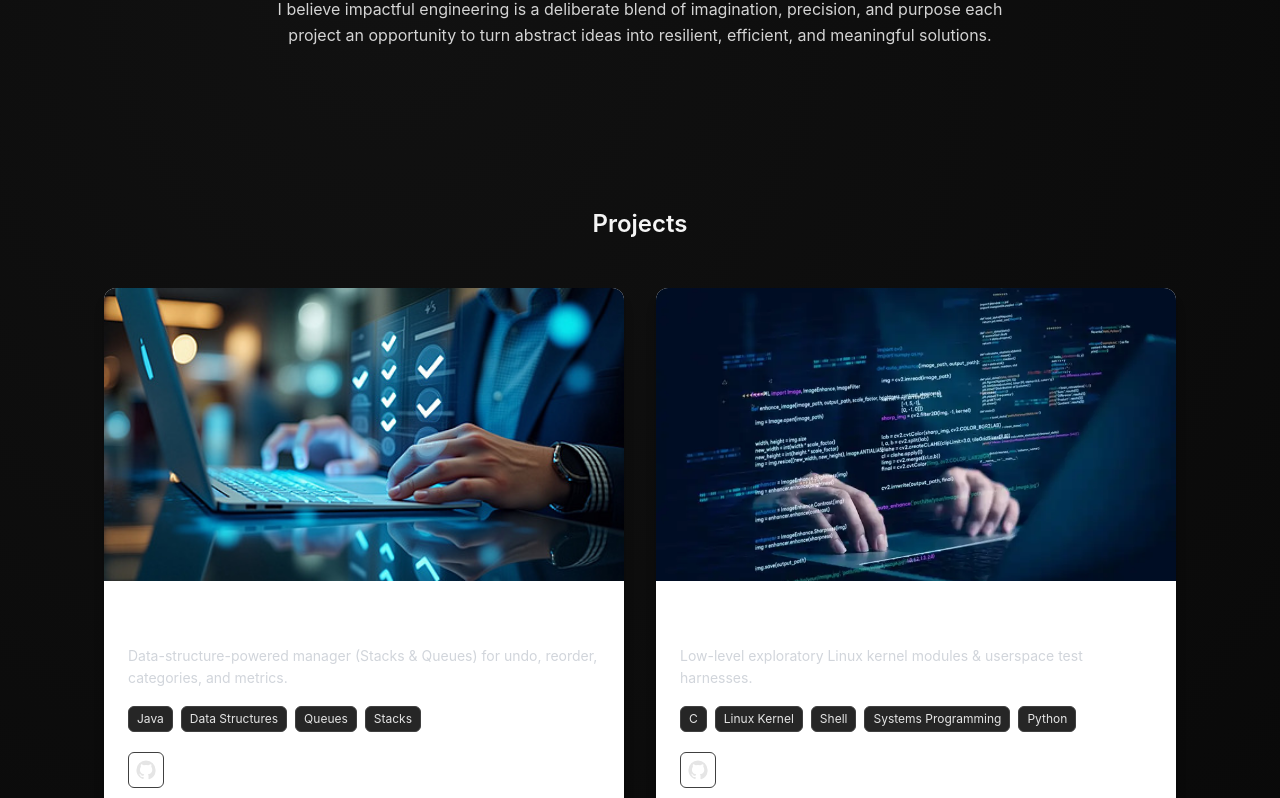
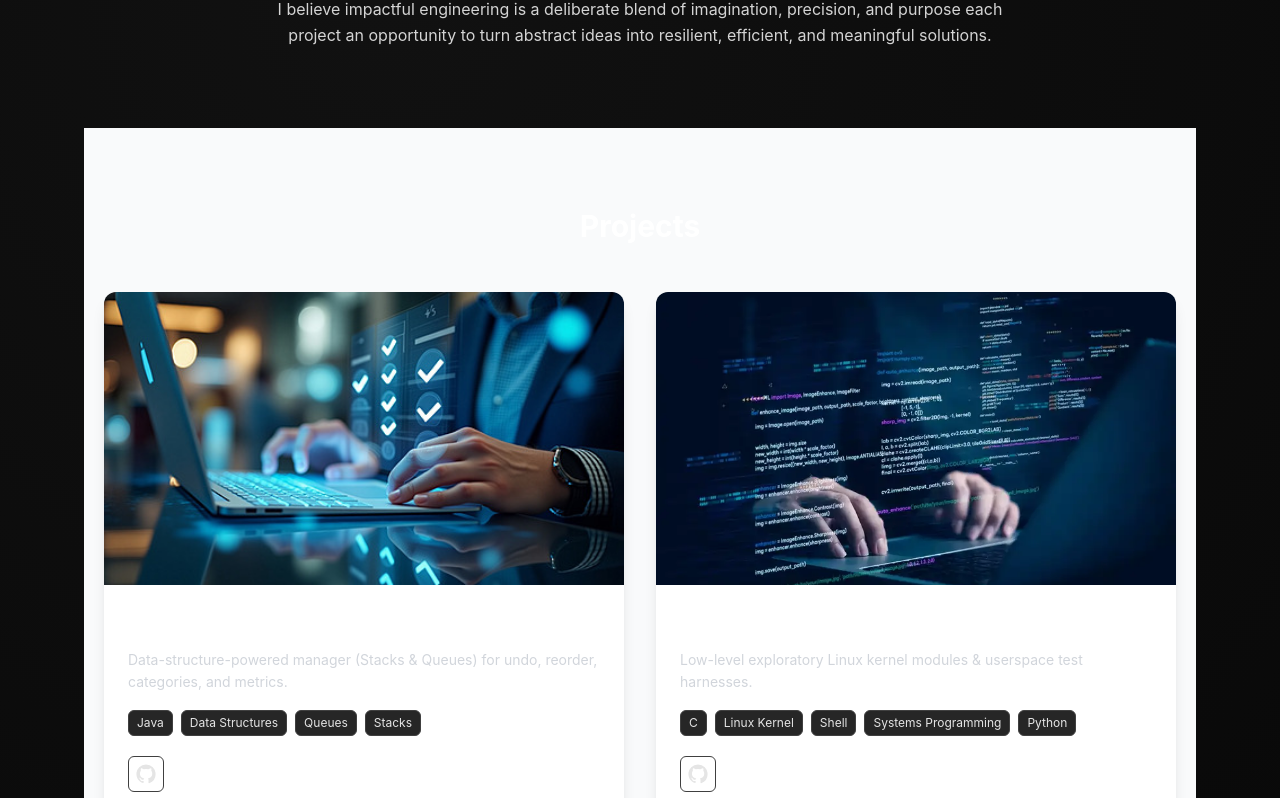
Before and after one commit to Kernel-Hunter/kernel-portfolio, a Next.js app: page / in a window 1280 px wide. Shown: the part 753-1551 px from the top of the page. Built offline with nearby package versions, Linux system fonts and the light colour scheme.

Commit message:
Enhance ProjectsSection styling and structure

```diff
--- a/components/ProjectsSection.jsx
+++ b/components/ProjectsSection.jsx
@@ -1,13 +1,13 @@
 'use client';
 
 import ProjectCard from './ProjectCard.jsx';
-import projects from '../data/projects.js'; // adjust path if needed
+import projects from '../data/projects.js';
 
 export default function ProjectsSection() {
   return (
-    <section id="projects" className="py-20">
+    <section id="projects" className="py-20 bg-gray-50 dark:bg-dark-100">
       <div className="max-w-6xl mx-auto px-5">
-        <h3 className="section-title text-center mb-12">Projects</h3>
+        <h3 className="text-3xl font-bold text-center text-gray-900 dark:text-white mb-12">Projects</h3>
         <div className="grid grid-cols-1 md:grid-cols-2 gap-8">
           {projects.map((p, i) => (
             <ProjectCard key={p.id || p.title} project={p} index={i} />
```
